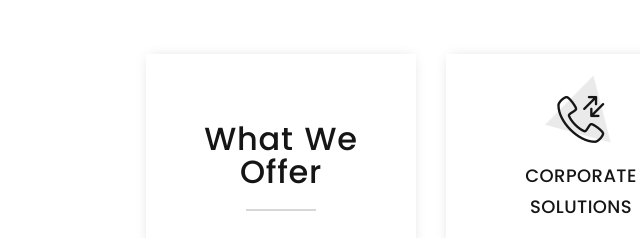
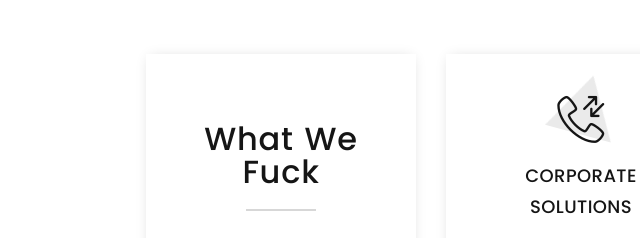
Before and after one commit to DR4MIN/demo1, a plain HTML site: page index.html in a window 1280 px wide. Shown: the part 920-1158 px from the top of the page, 509-1149 px from the left. Drawn offline with Linux system fonts and the light colour scheme; some packages are replaced by stand-ins of ours.

Commit message:
Update index.html

```diff
--- a/index.html
+++ b/index.html
@@ -114,7 +114,7 @@
                 <div class="col-sm-6 wow fadeInRight">
                   <article class="box-icon-modern box-icon-modern-custom">
                     <div>
-                      <h3 class="box-icon-modern-big-title">What We Offer</h3>
+                      <h3 class="box-icon-modern-big-title">What We Fuck</h3>
                       <div class="box-icon-modern-decor"></div><a class="button button-primary button-ujarak" href="#">View All Services</a>
                     </div>
                   </article>
```
